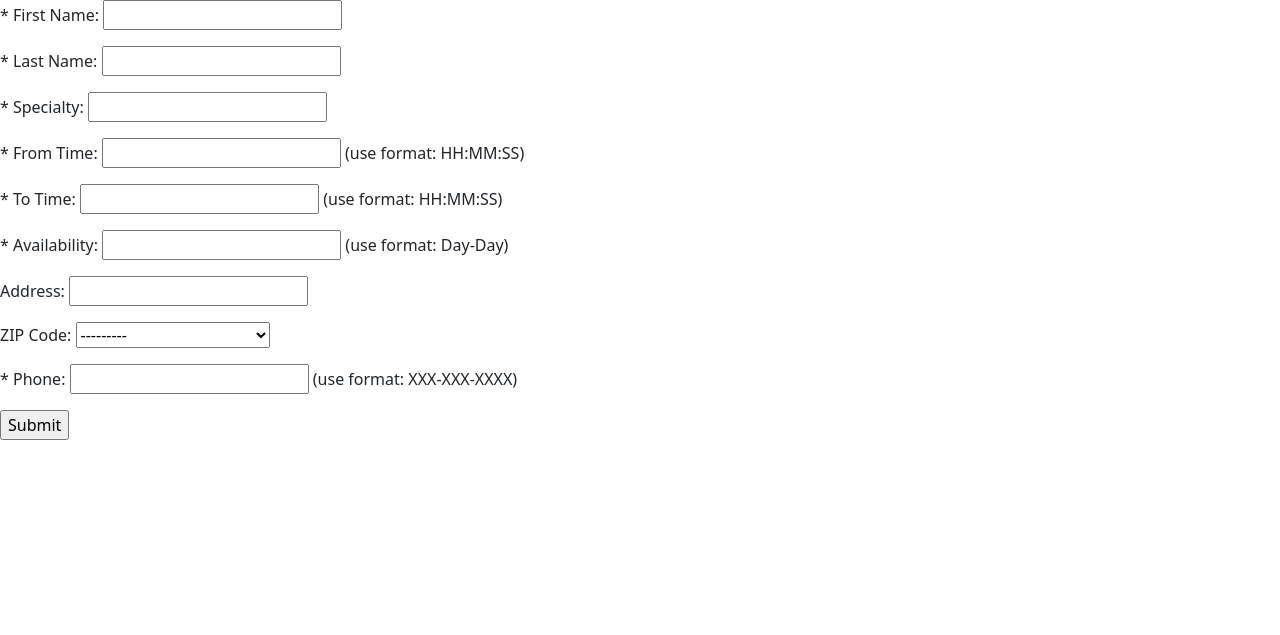
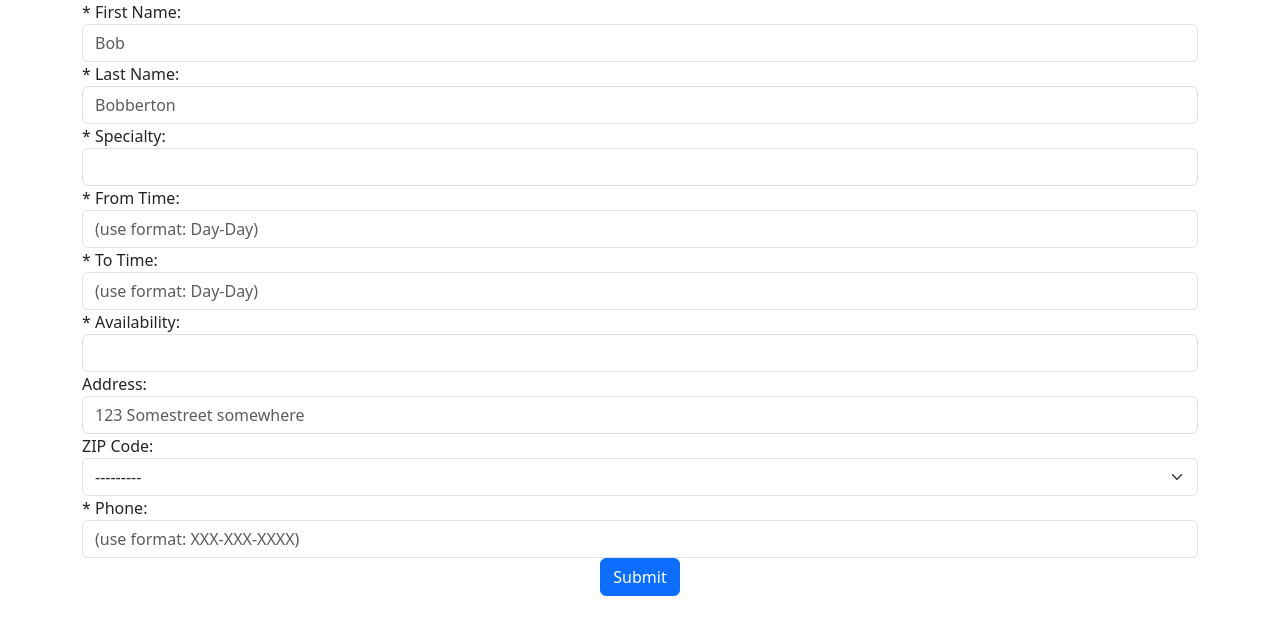
Before and after one commit to tarunchopra14/ITCS-6112-HealthCareAppointmentSystem, a Django app: page /add-provider/ in a window 1280 px wide. Shown: the part 56-691 px from the top of the page. Run offline with Django 4.2, Linux system fonts and the light colour scheme.

Commit message:
adding the rest of the html forms

```diff
--- a/emrSystem/templates/provider_form.html
+++ b/emrSystem/templates/provider_form.html
@@ -1,75 +1,49 @@
 {% extends 'main.html' %}
 
 {% block content %}
-<div>
+<div class="container">
+  <div class="form-group">
       <!--Add provider page-->
       <form method="POST" action="">
           <input type="hidden" name="csrfmiddlewaretoken" value="0K8xvGmVv74xnvDp4qj8WkueoTbWfLlTfnMZwIJ1lYdObNDCWYKqlPdVyNz532l8">
-        <p>
+
+      <div class="form-group">
         <label for="id_first_name">* First Name:</label>
-    <input type="text" name="first_name" maxlength="20" required id="id_first_name">
+        <input type="text" name="first_name" maxlength="20" required id="id_first_name" class="form-control" placeholder="Bob">
+      </div>
 
+      <div class="form-group">
+        <label for="id_last_name">* Last Name:</label>
+        <input type="text" name="last_name" maxlength="20" required id="id_last_name" class="form-control" placeholder="Bobberton">
+      </div>
 
-  </p>
+      <div class="form-group">
+        <label for="id_specialty">* Specialty:</label>
+        <input type="text" name="specialty" maxlength="20" required id="id_specialty" class="form-control">
+      </div>
 
+      <div class="form-group">
+        <label for="id_from_time">* From Time:</label>
+        <input type="text" name="from_time" required id="id_from_time" class="form-control" placeholder="(use format: Day-Day)">
+      </div>
 
-  <p>
-    <label for="id_last_name">* Last Name:</label>
-    <input type="text" name="last_name" maxlength="20" required id="id_last_name">
+      <div class="form-group">
+        <label for="id_to_time">* To Time:</label>
+        <input type="text" name="to_time" required id="id_to_time" class="form-control" placeholder="(use format: Day-Day)">
+      </div>
 
+      <div class="form-group">
+        <label for="id_available">* Availability:</label>
+        <input type="text" name="available" maxlength="10" required id="id_available" class="form-control">
+      </div>
 
-  </p>
+      <div class="form-group">
+        <label for="id_address">Address:</label>
+        <input type="text" name="address" maxlength="30" id="id_address" class="form-control" placeholder="123 Somestreet somewhere">
+      </div>
 
-
-  <p>
-    <label for="id_specialty">* Specialty:</label>
-    <input type="text" name="specialty" maxlength="20" required id="id_specialty">
-
-
-  </p>
-
-
-  <p>
-    <label for="id_from_time">* From Time:</label>
-    <input type="text" name="from_time" required id="id_from_time">
-
-      <span class="helptext">(use format: HH:MM:SS)</span>
-
-
-  </p>
-
-
-  <p>
-    <label for="id_to_time">* To Time:</label>
-    <input type="text" name="to_time" required id="id_to_time">
-
-      <span class="helptext">(use format: HH:MM:SS)</span>
-
-
-  </p>
-
-
-  <p>
-    <label for="id_available">* Availability:</label>
-    <input type="text" name="available" maxlength="10" required id="id_available">
-
-      <span class="helptext">(use format: Day-Day)</span>
-
-
-  </p>
-
-
-  <p>
-    <label for="id_address">Address:</label>
-    <input type="text" name="address" maxlength="30" id="id_address">
-
-
-  </p>
-
-
-  <p>
       <label for="id_zip_code">ZIP Code:</label>
-    <select name="zip_code" id="id_zip_code">
+      <select class="form-select" name="zip_code" id="id_zip_code">
         <option value="" selected>---------</option>
 
         <option value="73301">ZipCode object (73301)</option>
@@ -92,21 +66,15 @@
 
       </select>
 
+      <div class="form-group">
+        <label for="id_phone">* Phone:</label>
+        <input type="text" name="phone" maxlength="20" required id="id_phone" class="form-control" placeholder="(use format: XXX-XXX-XXXX)">
+      </div>
 
-  </p>
-
-
-  <p>
-    <label for="id_phone">* Phone:</label>
-    <input type="text" name="phone" maxlength="20" required id="id_phone">
-
-      <span class="helptext">(use format: XXX-XXX-XXXX)</span>
-
-
-
-
-  </p>
-        <input type="submit" value="Submit">
+      <div class="text-center">
+        <button type="submit" class="btn btn-primary ">Submit</button>
+      </div>
     </form>
   </div>
+</div>
 {% endblock content %}
```
Also changed, not shown: emrSystem/templates/check_in_form.html (+31 -67 lines), emrSystem/templates/patient_form.html (+4 -3 lines). Lines whose indentation alone changed are shown as unchanged.
